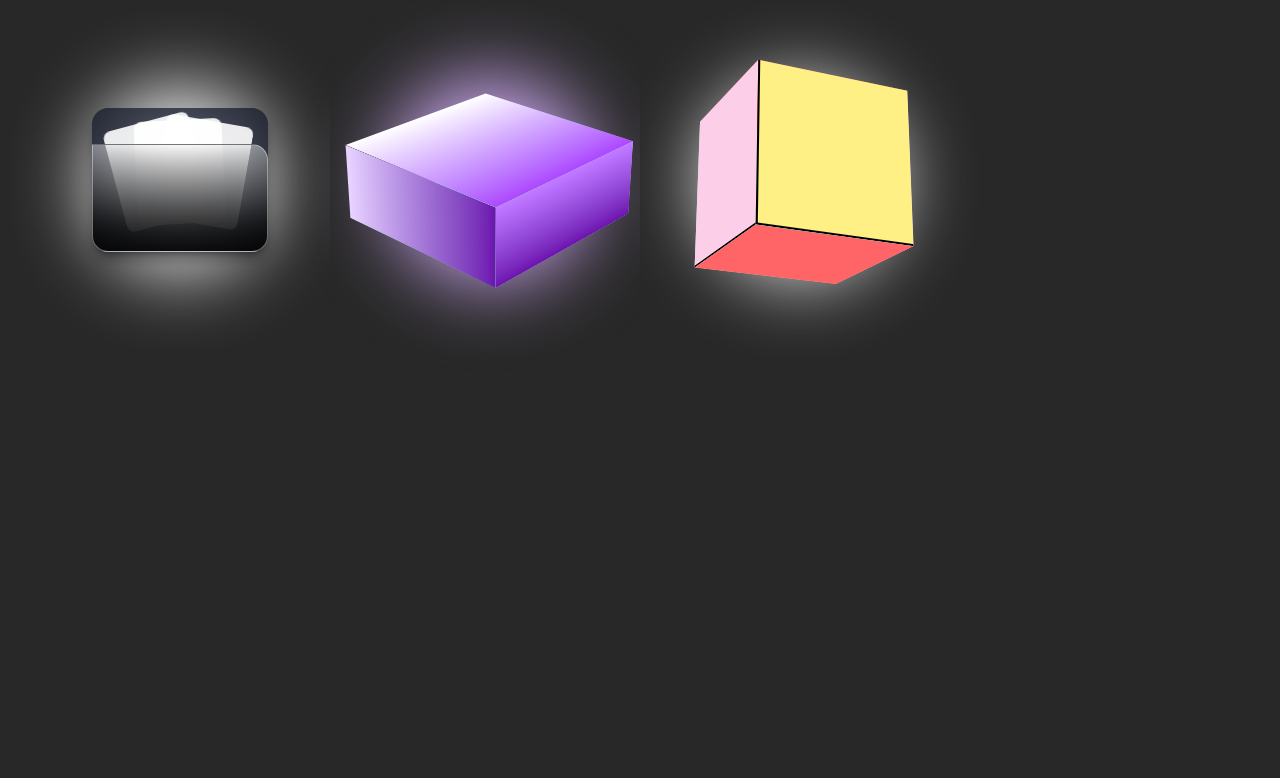
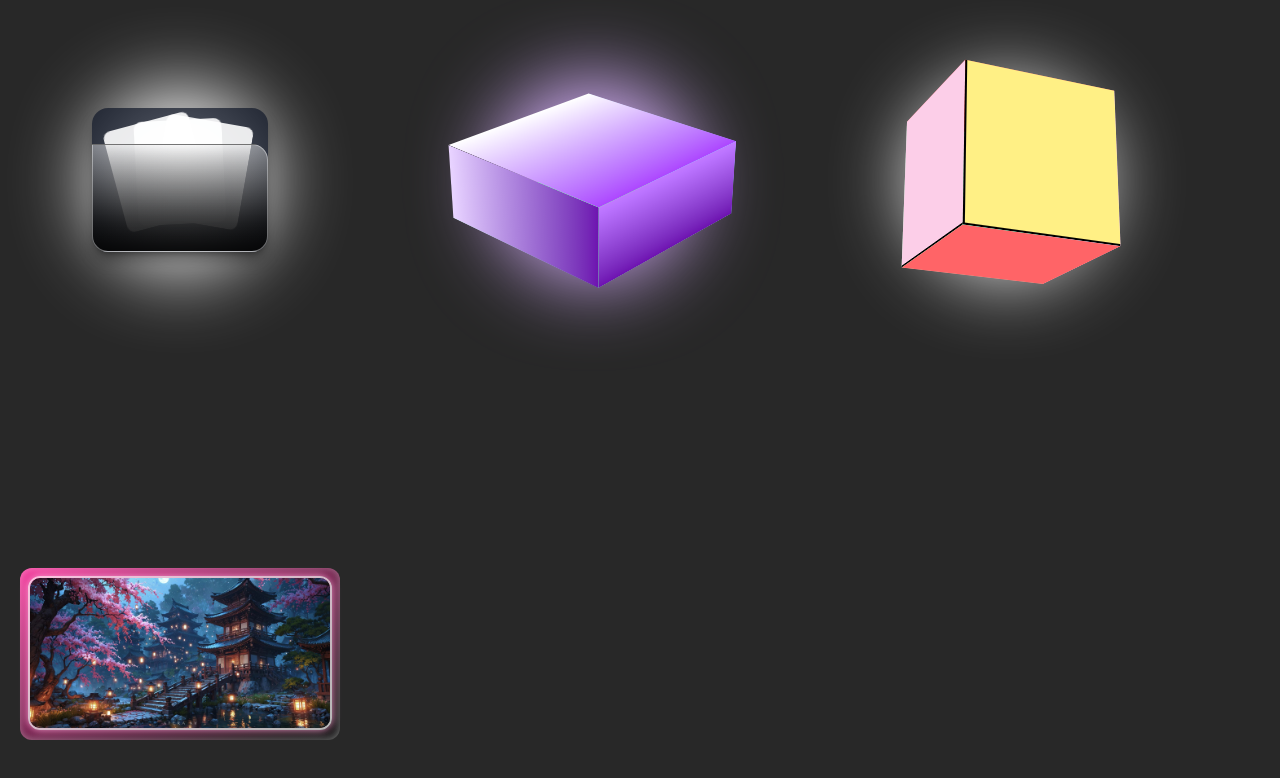
Before and after one commit to DarkkkSoul/designs, a React (Vite) app: page /icons in a window 1280 px wide. Shown: the top 778 px of the page. Built offline with nearby package versions, Linux system fonts and the light colour scheme; some icons are missing.

Commit message:
done with card animation

```diff
--- /dev/null
+++ b/src/components/icons/Card.jsx
@@ -0,0 +1,72 @@
+import { useGSAP } from '@gsap/react'
+import gsap from 'gsap'
+import { Flower } from 'lucide-react'
+import React, { useRef } from 'react'
+
+function Card() {
+
+    const imgRef = useRef(null)
+    const container = useRef(null)
+    const flowerRef = useRef(null)
+
+    const animateUp = () => {
+        gsap.to(container.current, {
+            height: 323,
+            ease: "power2.inOut"
+        })
+        gsap.to(imgRef.current, {
+            y: -1,
+            ease: "power2.inOut"
+        })
+        gsap.to(flowerRef.current, {
+            y: -42,
+            x: 42,
+            delay: 0.3,
+            rotate: 45,
+            ease: "power2.inOut",
+        })
+    }
+    const animateDown = () => {
+        gsap.to(container.current, {
+            height: 172,
+            ease: "power2.inOut"
+        })
+        gsap.to(imgRef.current, {
+            y: 0,
+            ease: "power2.inOut"
+        })
+        gsap.to(flowerRef.current, {
+            x: -40,
+            y: 20,
+            rotate: 0,
+            ease: "power2.inOut"
+        })
+    }
+
+    return (
+        <div className='size-80 flex items-end justify-center'>
+            <div
+                onMouseEnter={animateUp}
+                onMouseLeave={animateDown}
+                ref={container}
+                className='h-43 w-96 py-5 px-3 shadow-[inset_-0.5px_-0.5px_10px_1px_rgba(255,255,255,0.4)] bg-linear-to-br from-pink-500 to-black/70 relative items-end flex rounded-xl '>
+                <div
+                    className='absolute inset-0 p-2 rounded-xl z-10'
+                    ref={imgRef}
+
+                >
+                    <img src="/icons/card.jpg" className='rounded-xl border-2 border-white/70 shadow-[0px_0px_8px] shadow-pink-300' />
+                </div>
+                <div ref={flowerRef} className='absolute right-18 bottom-15 z-2'>
+                    <Flower stroke-width="1" size={45} stroke='pink' opacity={0.8} />
+                </div>
+                <div className='flex flex-col justify-end font-playfair z-8 px-3 space-y-2'>
+                    <h3 className='font-semibold text-2xl text-white uppercase tracking-tight'>Japan</h3>
+                    <p className='text-md text-white/90'>Japan is known for its unique blend of ancient traditions, like cherry blossom viewing and tea ceremonies, with cutting-edge technology and modern urban life.</p>
+                </div>
+            </div>
+        </div>
+    )
+}
+
+export default Card
--- a/src/index.css
+++ b/src/index.css
@@ -1 +1,9 @@
 @import "tailwindcss";
+@import url('https://fonts.googleapis.com/css2?family=Playfair+Display:ital,wght@0,400..900;1,400..900&display=swap');
+
+.font-playfair {
+  font-family: "Playfair Display", serif;
+  font-optical-sizing: auto;
+  font-weight: 400;
+  font-style: normal;
+}
--- a/src/pages/Icons.jsx
+++ b/src/pages/Icons.jsx
@@ -5,8 +5,8 @@ import Stack from '../components/icons/Stack'
 
 function Icons() {
     return (
-        <div className='bg-[#282828] min-h-screen w-full py-5 px-5'>
-            <div className='grid grid-cols-4 min-h-screen w-full'>
+        <div className='bg-[#282828] min-h-screen w-full py-5 px-5 '>
+            <div className='grid grid-cols-3 min-h-screen w-full'>
                 <FolderIcon />
                 <Stack />
                 <Cube />
```
Also changed, not shown: public/icons/card.jpg (added).
